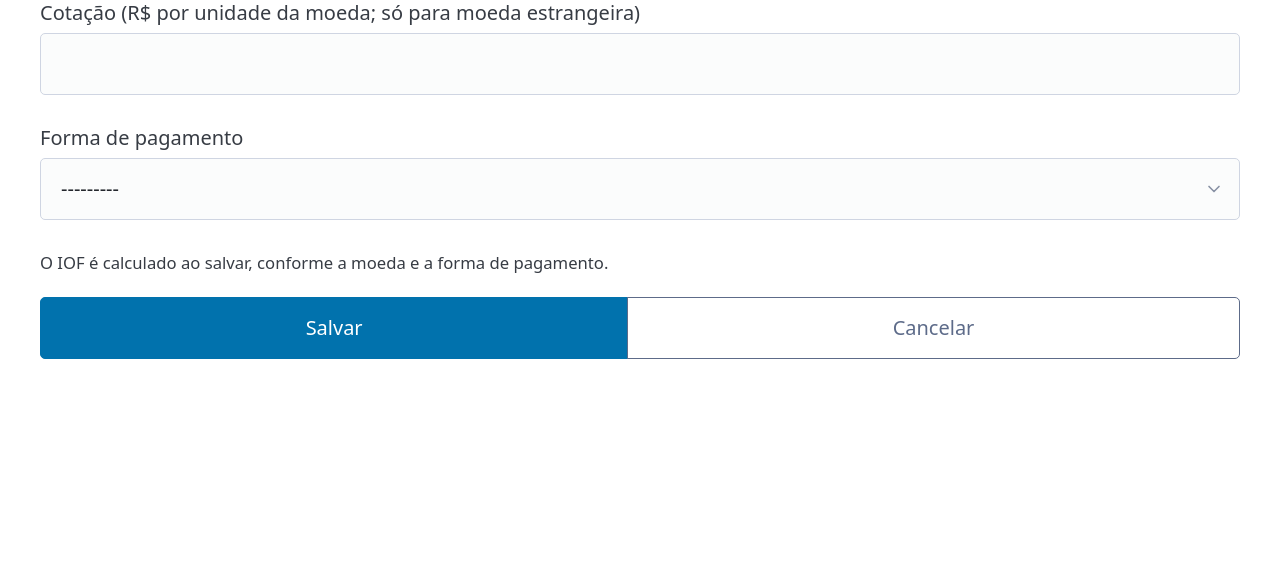
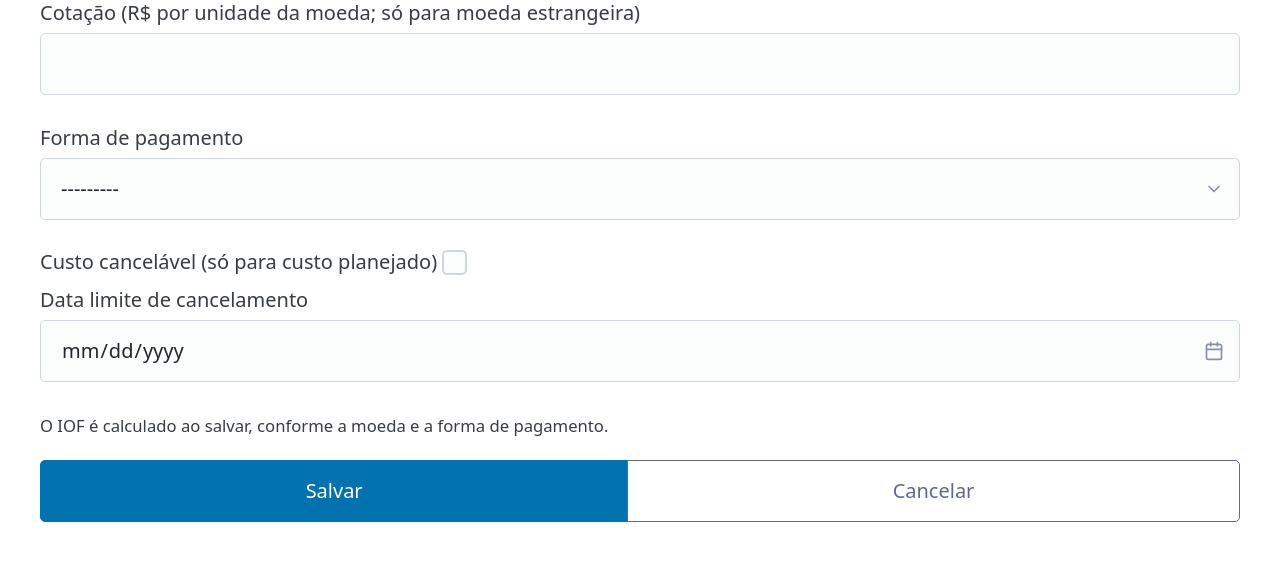
Before and after one commit to patagotitan-sauro/trip_planner, a Django app: page /viagens/1/despesas/nova/ in a window 1280 px wide. Shown: the part 1153-1715 px from the top of the page. Before the commit the page ends 1512 px from the top, so only its background shows below. Run offline with Django 5.2, Linux system fonts and the light colour scheme; a user stored in the database is signed in; data comes from the database, SQL or seed files in the repository; tables that the repository leaves empty hold one stand-in row (values such as "Sample post"); parts of the project's set-up code (start-up, migrations or seed data) failed here and were passed over.

Commit message:
Add cancelable option to the expense form

```diff
--- a/apps/despesas/forms.py
+++ b/apps/despesas/forms.py
@@ -9,6 +9,7 @@ from apps.viagens.forms import CamposInvalidosMixin
 from apps.viagens.models import Viagem
 from servicos.despesas import calcular_despesa, moeda_estrangeira, validar_forma_de_pagamento
 from servicos.moeda import MOEDA_CASA
+from servicos.planejamento import validar_cancelamento
 from servicos.saldos import calcular_despesa_com_saldo, disponivel, registrar_uso
 
 from .models import Despesa, MovimentoSaldo, SituacaoDespesa, moeda_iso
@@ -80,6 +81,8 @@ class DespesaForm(CamposInvalidosMixin, forms.ModelForm):
             "valor_original",
             "cotacao",
             "forma_pagamento",
+            "cancelavel",
+            "data_limite_cancelamento",
         ]
         labels = {
             "situacao": "Situação",
@@ -88,8 +91,13 @@ class DespesaForm(CamposInvalidosMixin, forms.ModelForm):
             "atividade": "Atividade do roteiro (opcional)",
             "data": "Data (opcional)",
             "forma_pagamento": "Forma de pagamento",
+            "cancelavel": "Custo cancelável (só para custo planejado)",
+            "data_limite_cancelamento": "Data limite de cancelamento",
         }
-        widgets = {"data": forms.DateInput(attrs={"type": "date"}, format="%Y-%m-%d")}
+        widgets = {
+            "data": forms.DateInput(attrs={"type": "date"}, format="%Y-%m-%d"),
+            "data_limite_cancelamento": forms.DateInput(attrs={"type": "date"}, format="%Y-%m-%d"),
+        }
 
     def __init__(self, *args, viagem: Viagem, **kwargs):
         super().__init__(*args, **kwargs)
@@ -134,9 +142,22 @@ class DespesaForm(CamposInvalidosMixin, forms.ModelForm):
                 self.add_error("valor_original", str(erro))
         return None
 
+    def _limpar_cancelamento(self, dados: dict, situacao: str | None) -> None:
+        if situacao == SituacaoDespesa.REALIZADA:
+            # Turning a planned cost into an expense drops the cancellation mark (RN-20).
+            dados["cancelavel"] = False
+            dados["data_limite_cancelamento"] = None
+        elif situacao:
+            erros = validar_cancelamento(
+                situacao, dados.get("cancelavel", False), dados.get("data_limite_cancelamento")
+            )
+            for campo, mensagem in erros.items():
+                self.add_error(campo, mensagem)
+
     def clean(self):
         dados = super().clean()
         situacao = dados.get("situacao")
+        self._limpar_cancelamento(dados, situacao)
         moeda = dados.get("moeda")
         valor = dados.get("valor_original")
         if not (situacao and moeda and valor is not None):
--- a/apps/despesas/templates/despesas/lista.html
+++ b/apps/despesas/templates/despesas/lista.html
@@ -39,6 +39,7 @@
             <td>
               {{ despesa.descricao }}
               {% if despesa.atividade %}<br><small>Atividade: {{ despesa.atividade }}</small>{% endif %}
+              {% if despesa.cancelavel %}<br><small>Cancelável até {{ despesa.data_limite_cancelamento|date:"d/m/Y" }}</small>{% endif %}
             </td>
             <td>{{ despesa.categoria }}</td>
             <td>
```
Also changed, not shown: tests/test_despesas_formulario.py (+64 -0 lines), tests/test_despesas_lista.py (+18 -0 lines).
